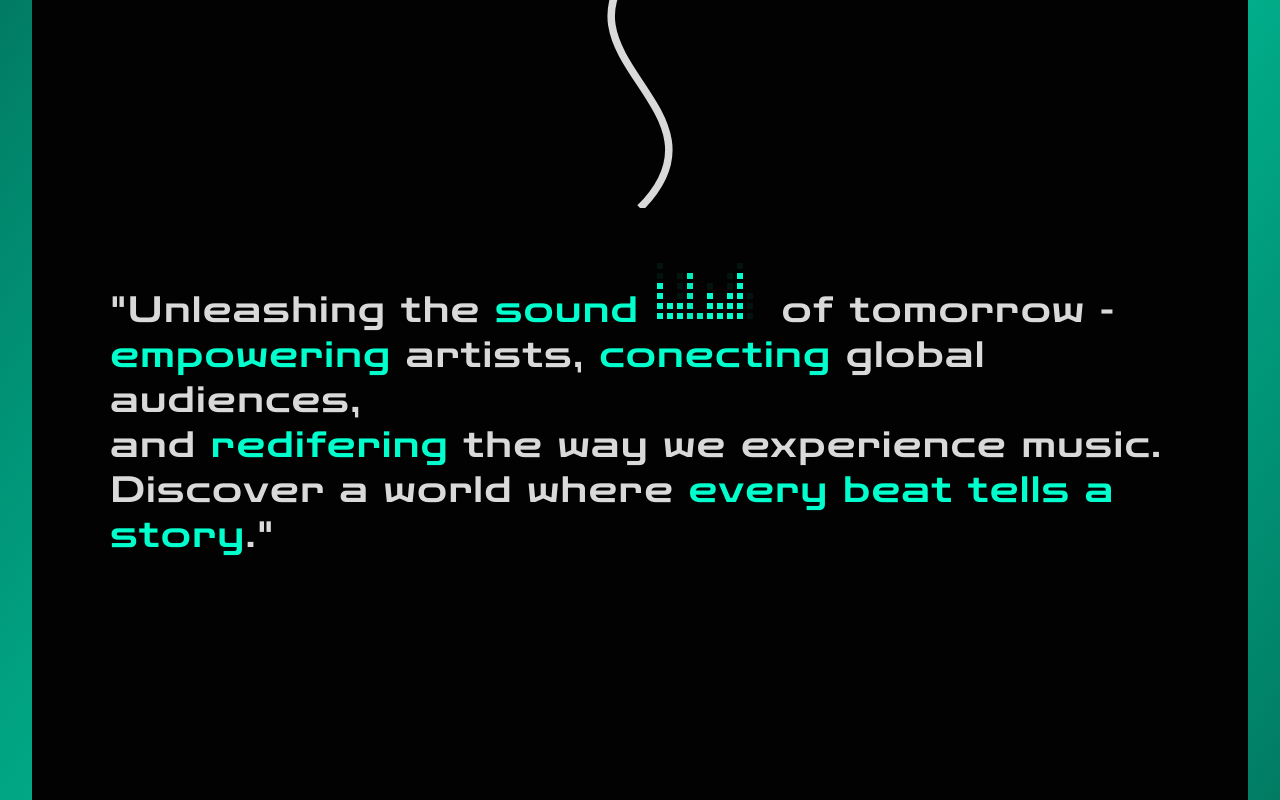
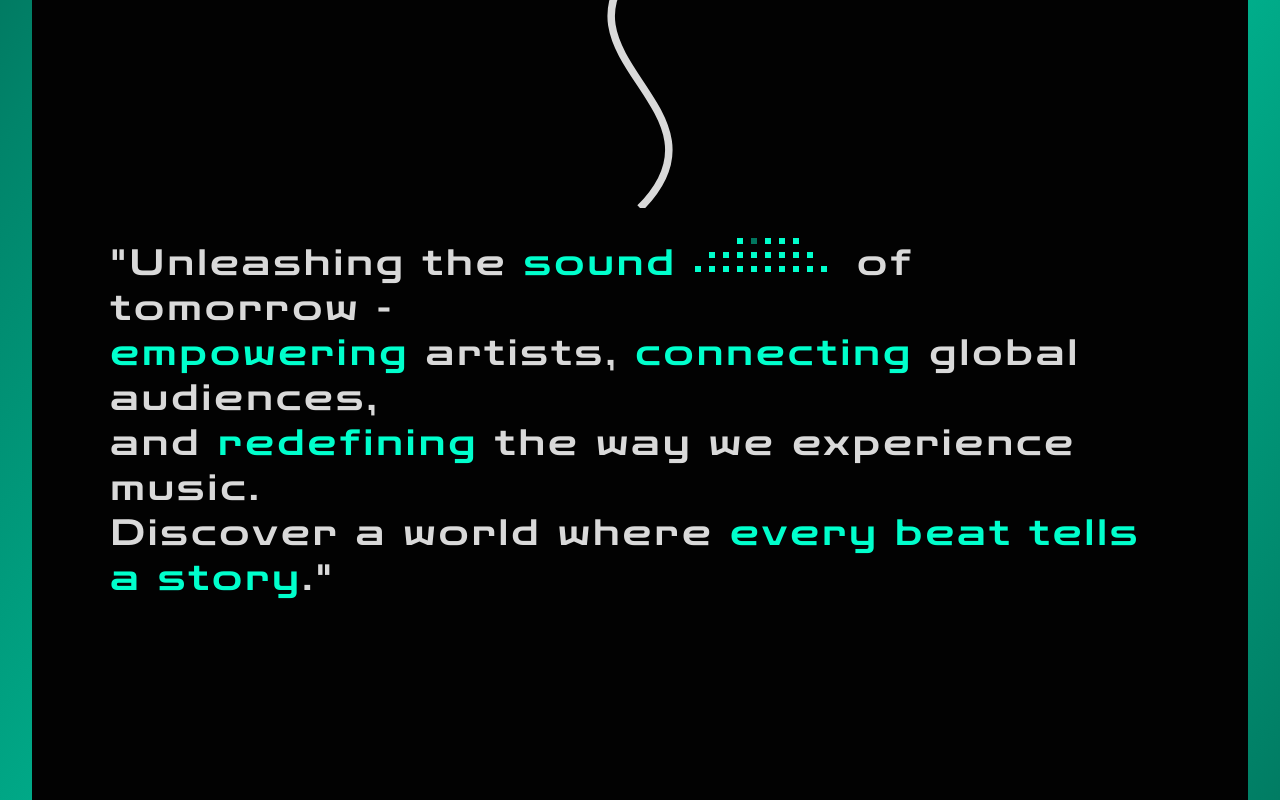
Before and after one commit to AzzADesigns/In-Audio, a React (Vite) app in the folder AzzAudio/: page / in a window 1280 px wide. Shown: the part 1169-1969 px from the top of the page. Built offline with nearby package versions, Linux system fonts and the light colour scheme; a web font is replaced by a local one.

Commit message:
mejorando el efecto de ecualizador en el texto

```diff
--- a/AzzAudio/src/components/header/Banner.tsx
+++ b/AzzAudio/src/components/header/Banner.tsx
@@ -14,6 +14,7 @@ export const Banner = () => {
         img.src = "/banner.webp";
     }, []);
 
+    console.log("rerender")
     return (
         <header className="flex-center h-[400px] lg:h-full  w-full 2xl:h-full ">
             <div className="2xl:w-full flex justify-between 2xl:pl-[23%] items-start 2xl:mr-12  2xl:pt-5">
--- a/AzzAudio/src/components/main/layaout-main/sectionText/Text.tsx
+++ b/AzzAudio/src/components/main/layaout-main/sectionText/Text.tsx
@@ -4,10 +4,10 @@ import { Music } from "../uiEffects/musicEffect/Music"
 export const Text = () => {
     return (
         <div className="w-full 2xl h-96  flex-center bg-primary  text-tertiary md:text-2xl lg:text-4xl xl:text-4xl 2xl:text-5xl font-dots ">
-            <p className="leading-tight tracking-wider">
+            <p className="leading-tight tracking-widest">
                 "Unleashing the <span className="text-secundary inline-flex w-fit items-end gap-2">sound <Music/></span>  of tomorrow - <br/>
-                <span className="text-secundary">empowering</span> artists, <span className="text-secundary">conecting</span> global audiences, <br/>
-                and <span className="text-secundary">redifering</span> the way we experience music.<br/>
+                <span className="text-secundary">empowering</span> artists, <span className="text-secundary">connecting</span> global audiences, <br/>
+                and <span className="text-secundary">redefining</span> the way we experience music.<br/>
                 Discover a world where <span className="text-secundary">every beat tells a story</span>."
             </p>
         </div>
--- a/AzzAudio/src/components/main/layaout-main/uiEffects/musicEffect/CubeGrid.tsx
+++ b/AzzAudio/src/components/main/layaout-main/uiEffects/musicEffect/CubeGrid.tsx
@@ -1,40 +1,100 @@
-import { useState, useEffect } from "react";
+import { useState, useEffect, useRef, useCallback } from "react";
 
 export const CubeGrid = () => {
-    const rows = 7;
-    const cols = 10;
-    const [columnHeights, setColumnHeights] = useState(Array(cols).fill(0));
+    const ROWS = 5;
+    const COLS = 10;
+    const STAGES = 3;
+    const ANIMATION_SPEED = 0.1;
+    const STAGE_DURATION = 300;
 
+    // Uso de useState para manejar los valores que afectan el renderizado
+    const [currentHeights, setCurrentHeights] = useState<number[]>(Array(COLS).fill(0));
+    const [targetHeights, setTargetHeights] = useState<number[]>(Array(COLS).fill(0));
+    const [stage, setStage] = useState<number>(0);
+
+    const animationRef = useRef<number>(0);
+    const lastUpdateTimeRef = useRef<number>(0);
+
+    // Función de interpolación optimizada
+    const lerp = useCallback((start: number, end: number, t: number): number => start + (end - start) * t, []);
+
+    // Generación de alturas objetivo memoizada
+    const generateTargetHeights = useCallback((): number[] => {
+        switch (stage) {
+            case 0:
+                // Arco ascendente-descendente
+                return Array.from({ length: COLS }, (_, i) =>
+                    Math.floor(Math.sin((i / COLS) * Math.PI) * (ROWS - 1))
+                );
+            case 1:
+                // Zigzag diagonal descendente
+                return Array.from({ length: COLS }, (_, i) =>
+                    (i % 3) * Math.floor(ROWS / 2)
+                );
+
+
+            default:
+                // Movimiento aleatorio fluido
+                return Array.from({ length: COLS }, () =>
+                    Math.floor(Math.random() * ROWS)
+                );
+        }
+    }, [stage]);
+
+    // Configuración de intervalos para cambiar de etapa
     useEffect(() => {
-        const interval = setInterval(() => {
-            setColumnHeights(
-                Array.from({ length: cols }, () => Math.floor(Math.random() * (rows)))
-            );
-        }, 500);
+        const updateStage = () => {
+            setStage((prev) => (prev + 1) % STAGES);
+            setTargetHeights(generateTargetHeights());
+        };
 
+        const interval = setInterval(updateStage, STAGE_DURATION);
         return () => clearInterval(interval);
-    }, []);
+    }, [generateTargetHeights]);
 
-    console.log("render")
+    // Animación optimizada con requestAnimationFrame
+    useEffect(() => {
+        const animate = (timestamp: number) => {
+            // Control de frame rate para suavizar la animación
+            if (timestamp - lastUpdateTimeRef.current > 16) { // ~60fps
+                setCurrentHeights((prev) =>
+                    prev.map((current, i) =>
+                        Math.abs(current - targetHeights[i]) < 0.1
+                            ? targetHeights[i]
+                            : lerp(current, targetHeights[i], ANIMATION_SPEED)
+                    )
+                );
+                lastUpdateTimeRef.current = timestamp;
+            }
+            animationRef.current = requestAnimationFrame(animate);
+        };
+
+        animationRef.current = requestAnimationFrame(animate);
+        return () => cancelAnimationFrame(animationRef.current);
+    }, [targetHeights, lerp]);
+
+    // Renderizado optimizado
     return (
         <div
             className="grid w-fit h-fit"
             style={{
-                gridTemplateColumns: `repeat(${cols}, 10px)`,
-                gridTemplateRows: `repeat(${rows}, 10px)`,
+                gridTemplateColumns: `repeat(${COLS}, 10px)`,
+                gridTemplateRows: `repeat(${ROWS}, 10px)`,
+                gap: '4px'
             }}
         >
-            {Array.from({ length: cols * rows }).map((_, i) => {
-                const colIndex = i % cols;
-                const rowIndex = Math.floor(i / cols);
-                const isActive = rowIndex >= rows - columnHeights[colIndex];
+            {Array.from({ length: COLS * ROWS }).map((_, i) => {
+                const colIndex = i % COLS;
+                const rowIndex = Math.floor(i / COLS);
+                const isActive = rowIndex >= ROWS - Math.round(currentHeights[colIndex]);
+
                 return (
                     <div
-                        key={i}
-                        className={`w-[6px] h-[6px] transition-all duration-500 ${
-                            isActive ? "bg-secundary" : "bg-transparent"
+                        key={`${colIndex}-${rowIndex}`}
+                        className={`w-[6px] h-[6px] transition-opacity duration-100 ${
+                            isActive ? "bg-secundary opacity-100" : "opacity-0"
                         }`}
-                    ></div>
+                    />
                 );
             })}
         </div>
--- a/AzzAudio/src/components/main/layaout-main/uiEffects/musicEffect/Music.tsx
+++ b/AzzAudio/src/components/main/layaout-main/uiEffects/musicEffect/Music.tsx
@@ -1,6 +1,7 @@
 import { CubeGrid } from "./CubeGrid"
 
 export const Music = () => {
+
     return (
         <div className="inline-flex  gap-2 items-end p-2.5">
             <CubeGrid />
```
